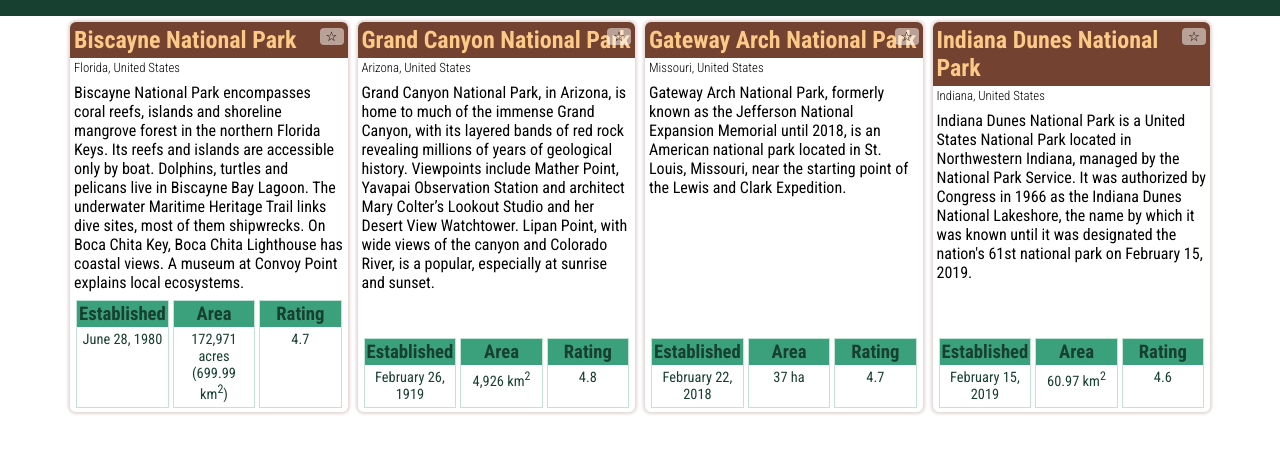
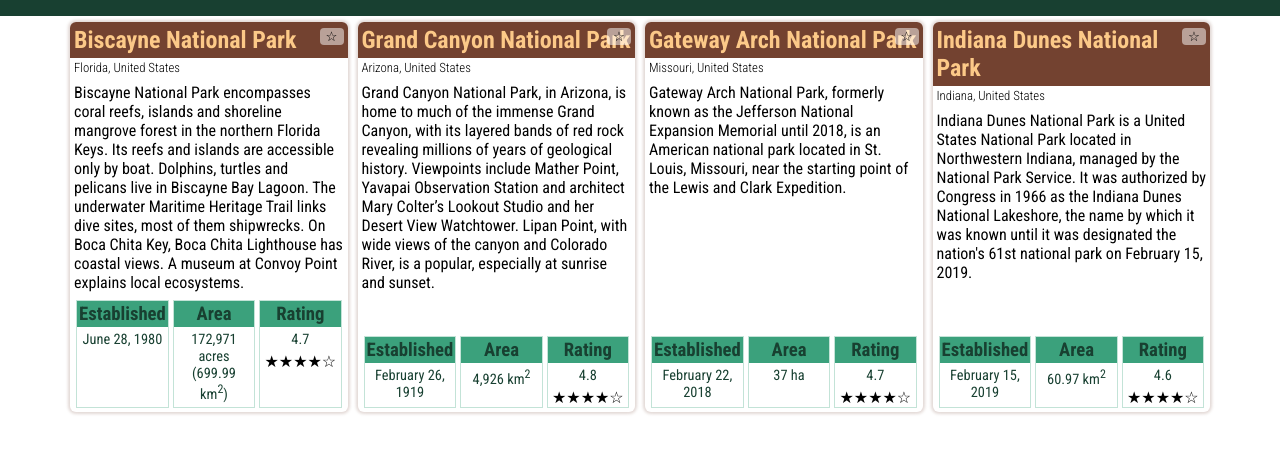
Before and after one commit to Thinkful-Ed/jsdom_selectors, a plain HTML site: page index.html in a window 1280 px wide. Shown: the part 97-550 px from the top of the page. Drawn offline with Linux system fonts and the light colour scheme.

Commit message:
Initial files for practice

```diff
--- a/index.html
+++ b/index.html
@@ -11,7 +11,7 @@
       <h1>National Parks</h1>
     </header>
     <main>
-      <section class="park">
+      <section class="park" id="bnp">
         <h2>Biscayne National Park</h2>
         <div class="location">Florida, United States</div>
         <div class="description">
@@ -42,11 +42,16 @@
             <div class="value">
               4.7
             </div>
+            <div class="stars">
+              <span class="star full">★</span><span class="star full">★</span
+              ><span class="star full">★</span><span class="star full">★</span
+              ><span class="star half">☆</span>
+            </div>
           </div>
         </div>
       </section>
 
-      <section class="park">
+      <section class="park" id="gcnp">
         <h2>Grand Canyon National Park</h2>
         <div class="location">Arizona, United States</div>
         <div class="description">
@@ -74,11 +79,16 @@
             <div class="value">
               4.8
             </div>
+            <div class="stars">
+              <span class="star full">★</span><span class="star full">★</span
+              ><span class="star full">★</span><span class="star full">★</span
+              ><span class="star half">☆</span>
+            </div>
           </div>
         </div>
       </section>
 
-      <section class="park">
+      <section class="park" id="ganp">
         <h2>Gateway Arch National Park</h2>
         <div class="location">Missouri, United States</div>
         <div class="description">
@@ -104,11 +114,16 @@
             <div class="value">
               4.7
             </div>
+            <div class="stars">
+              <span class="star full">★</span><span class="star full">★</span
+              ><span class="star full">★</span><span class="star full">★</span
+              ><span class="star half">☆</span>
+            </div>
           </div>
         </div>
       </section>
 
-      <section class="park">
+      <section class="park" id="idnp">
         <h2>Indiana Dunes National Park</h2>
         <div class="location">Indiana, United States</div>
         <div class="description">
@@ -135,10 +150,15 @@
             <div class="value">
               4.6
             </div>
+            <div class="stars">
+              <span class="star full">★</span><span class="star full">★</span
+              ><span class="star full">★</span><span class="star full">★</span
+              ><span class="star half">☆</span>
+            </div>
           </div>
         </div>
       </section>
     </main>
-    <script src="index.js"></script>
+    <!-- Code to connect the JavaScript here -->
   </body>
 </html>
--- a/index.js
+++ b/index.js
@@ -0,0 +1,16 @@
+// The following code will be executed if this file is properly connected to the HTML
+console.log("Connected!");
+
+// Write your solution code here
+
+// 1. Select all ratings values
+const ratings = ...
+console.log(ratings);
+
+// 2. Select all stars that are not shaded
+
+
+// 3. Select the entire Gateway Arch park element by id
+
+
+// 4. Select the element with the established date value for Gateway Arch
```
